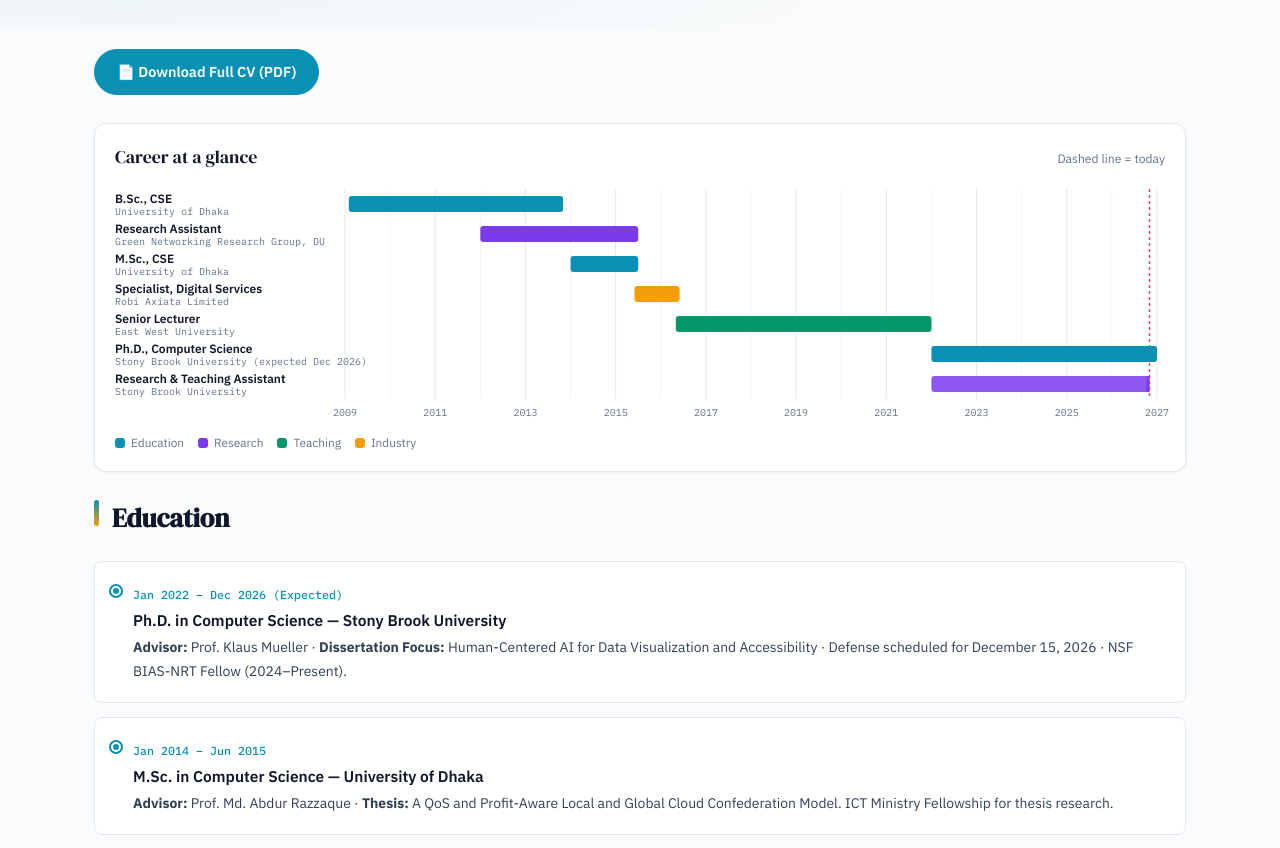
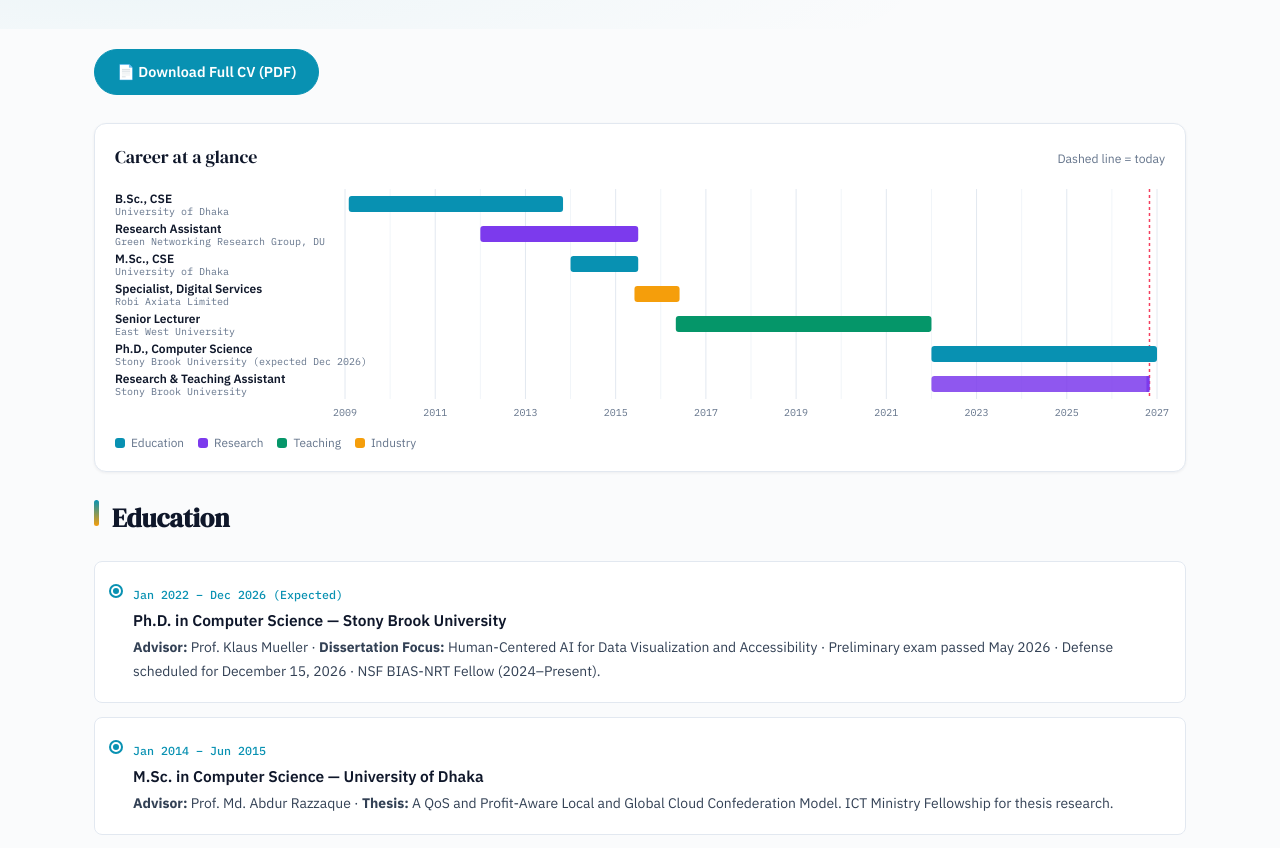
Before and after one commit to amitkdas-08/amitkdas-08.github.io, a plain HTML site: page cv.html in a window 1280 px wide. Shown: the part 203-1051 px from the top of the page. Drawn offline with Linux system fonts and the light colour scheme.

Commit message:
Add Ph.D. Preliminary Examination milestone (May 13, 2026)
- News page and home news box: Prelim passed
- CV page, long and short CVs: Prelim added to Ph.D. status; PDF regenerated

Co-Authored-By: Claude Opus 5.5 <noreply@anthropic.com>

```diff
--- a/cv.html
+++ b/cv.html
@@ -20,7 +20,7 @@
 <div class="timeline-card fade-in">
 <span class="timeline-year">Jan 2022 – Dec 2026 (Expected)</span>
 <h4 class="timeline-title">Ph.D. in Computer Science — Stony Brook University</h4>
-<p class="timeline-desc"><strong>Advisor:</strong> Prof. Klaus Mueller · <strong>Dissertation Focus:</strong> Human-Centered AI for Data Visualization and Accessibility · Defense scheduled for December 15, 2026 · NSF BIAS-NRT Fellow (2024–Present).</p>
+<p class="timeline-desc"><strong>Advisor:</strong> Prof. Klaus Mueller · <strong>Dissertation Focus:</strong> Human-Centered AI for Data Visualization and Accessibility · Preliminary exam passed May 2026 · Defense scheduled for December 15, 2026 · NSF BIAS-NRT Fellow (2024–Present).</p>
 </div>
 
 <div class="timeline-card fade-in d1">
```
Also changed, not shown: index.html (+1 -0 lines), news.html (+2 -0 lines), 1 other file.
